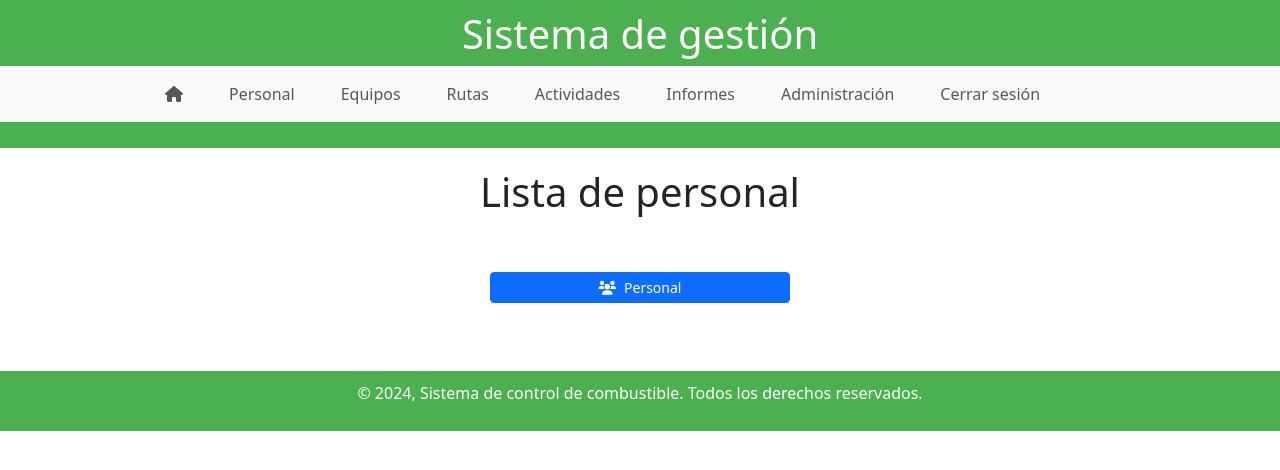
After one commit to LorenzoFerreyra/control_combustible_app, a Django app: page /informes/ in a window 1280 px wide. The commit adds this page. Shown: the top 470 px of the page. Run offline with Django 5.2, Linux system fonts and the light colour scheme; the visitor is signed in with stand-in values (Sample User, id 1); some libraries are stand-ins or nearby versions.

Commit message:
Creacion de template informes

```diff
--- a/control_app/templates/index.html
+++ b/control_app/templates/index.html
@@ -44,7 +44,7 @@
                   <a class="btn btn-warning btn-sm" href="{% url 'lista_actividad' %}">
                     <i class="fas fa-tasks me-2"></i>Actividades
                   </a>
-                  <a class="btn btn-secondary btn-sm" href="#">
+                  <a class="btn btn-secondary btn-sm" href="{% url 'informes' %}">
                     <i class="fas fa-chart-bar me-2"></i>Informes
                   </a>
                   <a class="btn btn-dark btn-sm" href="{% url 'admin:index' %}">
--- /dev/null
+++ b/control_app/templates/informes.html
@@ -0,0 +1,31 @@
+{% extends 'index.html' %}
+{% load static %}
+
+{% block content %}
+<head>
+    <meta charset="UTF-8">
+    <meta name="viewport" content="width=device-width, initial-scale=1.0">
+    <title>Lista de personal</title>
+    <link rel="stylesheet" href="{% static 'styles.css' %}">
+    <link rel="stylesheet" type="text/css" href="https://cdn.datatables.net/1.10.24/css/jquery.dataTables.css">
+    <script type="text/javascript" charset="utf8" src="https://code.jquery.com/jquery-3.5.1.js"></script>
+    <script type="text/javascript" charset="utf8" src="https://cdn.datatables.net/1.10.24/js/jquery.dataTables.js"></script>
+</head>
+<body>
+    <h1 class="page-title">Lista de personal</h1>
+    <div class="container py-5">
+        <div class="row justify-content-center">
+          <div class="col-md-6">
+            <div class="vstack gap-3 mx-auto" style="max-width: 300px;">
+                  <a class="btn btn-primary btn-sm" href="{% url 'lista_personal' %}">
+                    <i class="fas fa-users me-2"></i>Personal
+                           </a>
+                        </div>
+    </body>
+</div>
+
+
+
+<script>
+</script>
+{% endblock %}
--- a/control_app/templates/navbar.html
+++ b/control_app/templates/navbar.html
@@ -23,7 +23,7 @@
                     <a class="nav-link text-nowrap" href="{% url 'lista_actividad' %}">Actividades</a>
                 </li>
                 <li class="nav-item">
-                    <a class="nav-link text-nowrap" href="#">Informes</a>
+                    <a class="nav-link text-nowrap" href="{% url 'informes' %}">Informes</a>
                 </li>
                 <li class="nav-item">
                     <a class="nav-link text-nowrap" href="{% url 'admin:index' %}">Administración</a>
@@ -35,7 +35,7 @@
                 </li>
                 {% else %}
                 <li class="nav-item">
-                    <a class="nav-link text-nowrap" href="#">Iniciar sesión</a>
+                    <a class="nav-link text-nowrap" href="{% url 'login' %}">Iniciar sesión</a>
                 </li>
                 {% endif %}
             </ul>
--- a/control_app/urls.py
+++ b/control_app/urls.py
@@ -21,4 +21,5 @@ urlpatterns = [
     path('crear_actividad/', views.crear_actividad, name='crear_actividad'),
     path('editar_actividad/<id>/', views.editar_actividad, name='editar_actividad'),
     path('eliminar_actividad/<id>/', views.eliminar_actividad, name='eliminar_actividad'),
+    path('informes/', views.informes, name='informes'),
 ]
--- a/control_app/views.py
+++ b/control_app/views.py
@@ -174,3 +174,6 @@ def eliminar_actividad(request, id):
         messages.error(request, 'Actividad eliminada exitosamente.')
         return redirect('lista_actividad')
     return redirect('lista_actividad')
+
+def informes(request):
+    return render(request, 'informes.html')
```
